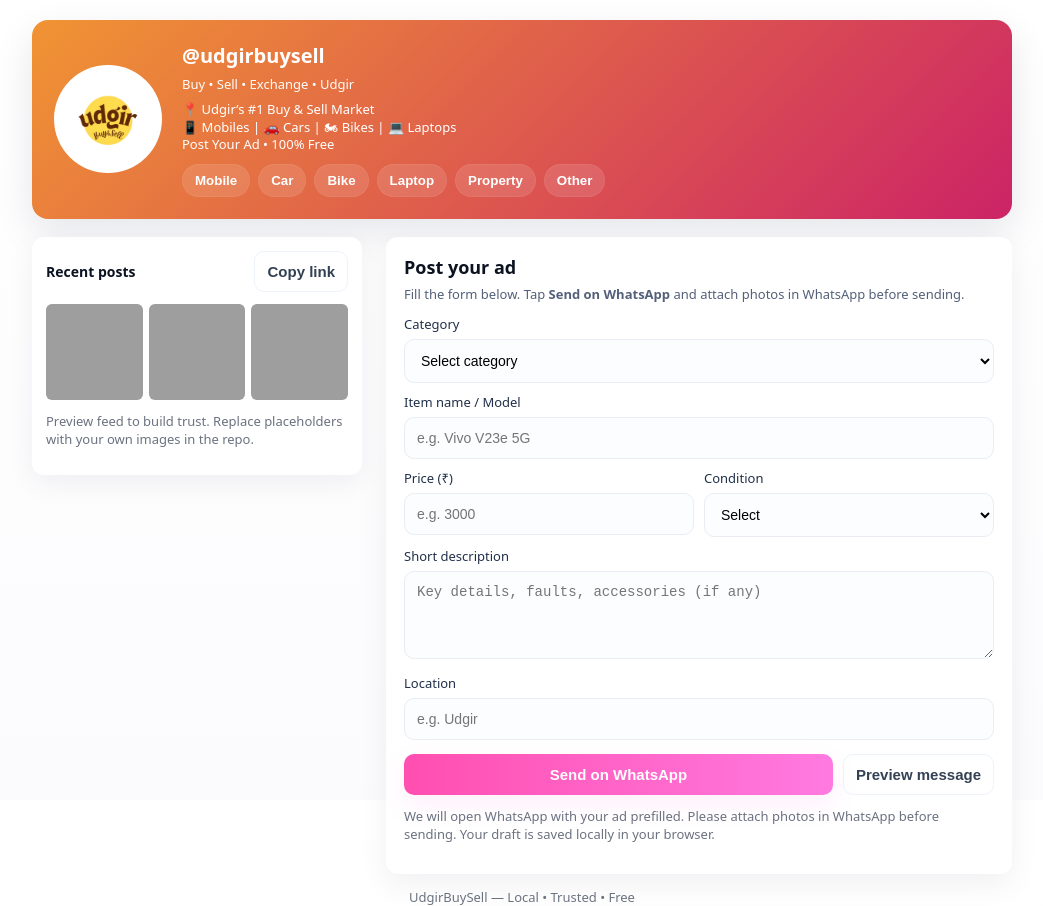
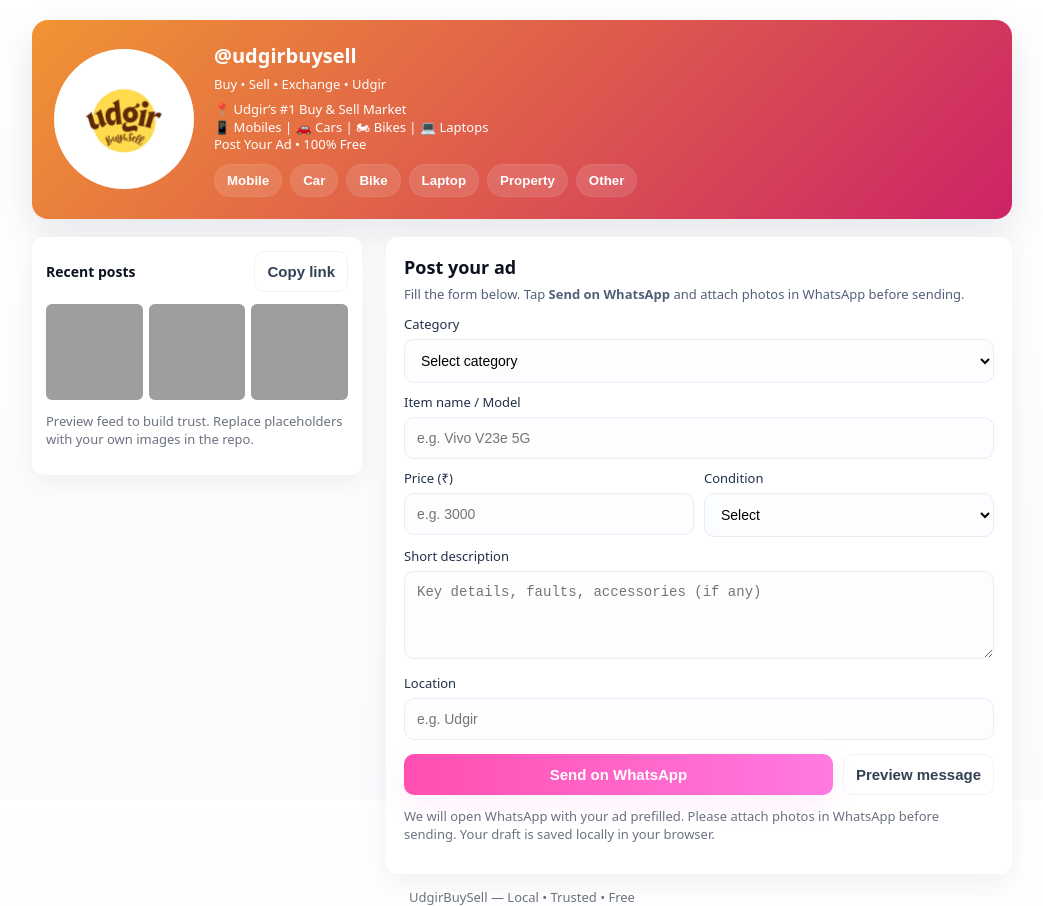
Before and after one commit to udgirbuysell123/post-my-ad, a plain HTML site: page index.html in a window 1280 px wide. Shown: the whole page, without its empty margins (118-1161 px from the left). Drawn offline with Linux system fonts and the light colour scheme; grey boxes are pictures that could not be loaded.

Commit message:
Update index.html

```diff
--- a/index.html
+++ b/index.html
@@ -44,9 +44,25 @@
       box-shadow:0 14px 38px rgba(10,18,45,0.10);
       transform-origin:center;
     }
-    .avatar{width:108px;height:108px;border-radius:50%;background:#fff;padding:6px;flex:0 0 108px;display:flex;align-items:center;justify-content:center}
-    .avatar img{width:100%;height:100%;object-fit:cover;border-radius:50%}
-    .meta{flex:1;min-width:200px}
+.avatar{
+  width:140px;
+  height:140px;
+  border-radius:50%;
+  background:#fff;
+  padding:8px;
+  flex:0 0 140px;
+  display:flex;
+  align-items:center;
+  justify-content:center;
+}
+
+.avatar img{
+  width:100%;
+  height:100%;
+  object-fit:contain;
+  border-radius:50%;
+}
+ .meta{flex:1;min-width:200px}
     .meta .username{font-weight:700;font-size:20px;margin:0}
     .meta .handle{margin:6px 0 8px;font-size:13px;opacity:.98}
     .meta .bio{font-size:13px;line-height:1.35;margin:0 0 10px}
```
